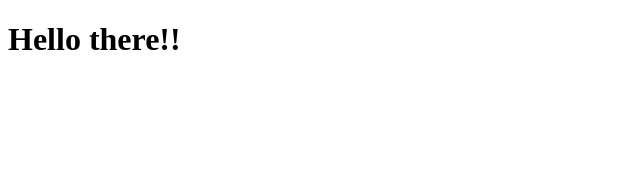
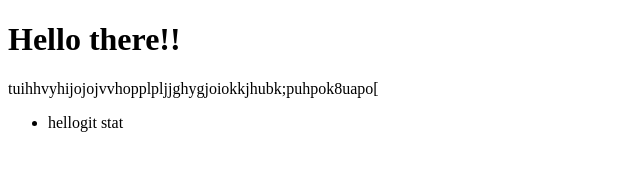
Before and after one commit to rincysibu/learn-git-practice, a plain HTML site: page index.html in a window 1280 px wide. Shown: the whole page, without its empty margins (0-640 px from the left). Drawn offline with Linux system fonts and the light colour scheme.

Commit message:
changed to bosdy

```diff
--- a/index.html
+++ b/index.html
@@ -8,6 +8,12 @@
             <h1>
                 Hello there!!
             </h1>
+            <p>tuihhvyhijojojvvhopplpljjghygjoiokkjhubk;puhpok8uapo[</p>
+            <ul>
+                <li>hellogit stat</li>
+
+                </ul>
+
         </body>
     </head>
 </html>
```
